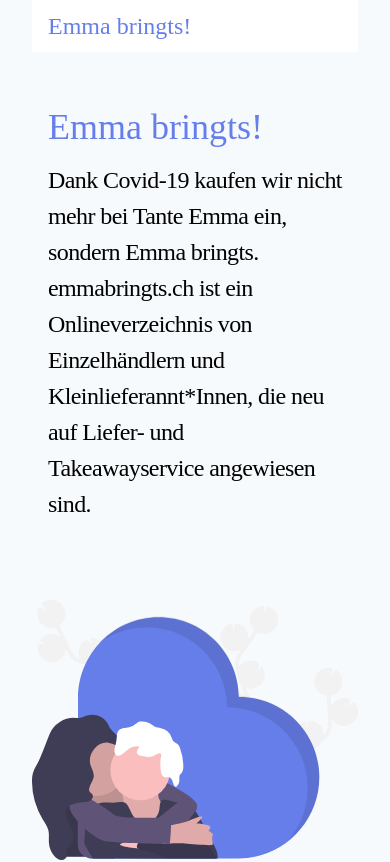
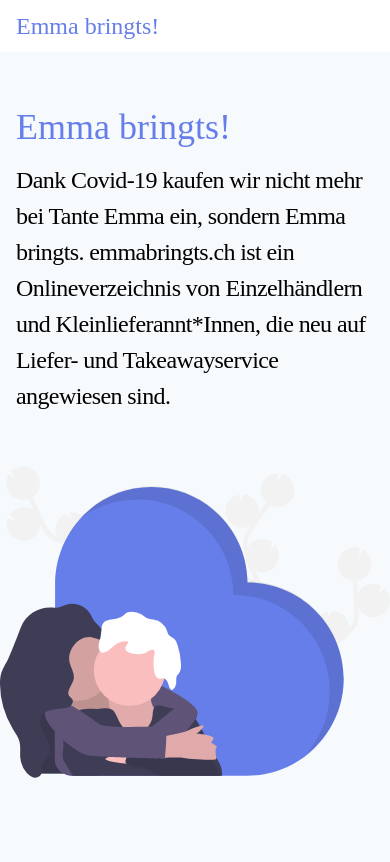
Before and after one commit to deniaz/emma-bringts, a Next.js app: page / in a window 390 px wide. Shown: the top 862 px of the page. Built offline with nearby package versions, Linux system fonts and the light colour scheme; no server answers.

Commit message:
Fix padding

```diff
--- a/src/layout/stacked.tsx
+++ b/src/layout/stacked.tsx
@@ -6,7 +6,7 @@ type Props = {
   children: ReactNode;
 };
 
-const styles = { container: 'bg-gray-100 box-border px-8 lg:px-0', main: 'py-8 max-w-screen-xl mx-auto box-border' };
+const styles = { container: 'bg-gray-100 box-border', main: 'py-8 max-w-screen-xl mx-auto box-border' };
 
 export const Stacked: FC<Props> = ({ children }) => (
   <div className={styles.container}>
--- a/src/pages/mitmachen.tsx
+++ b/src/pages/mitmachen.tsx
@@ -42,8 +42,9 @@ function reduce<S>(state: S, action: A): S {
 type Reducer<S> = (prevState: S, action: A) => S;
 
 const styles = {
+  container: 'px-4',
   title: 'text-xl font-sans mb-6 text-indigo-900',
-  form: 'w-1/2 mx-auto',
+  form: 'w-full lg:w-1/2 mx-auto',
   street: 'grid grid-cols-3 gap-4',
   zip: 'col-span-1',
   locality: 'col-span-2',
@@ -179,6 +180,7 @@ export default () => {
 
   return (
     <Stacked>
+      <div className={styles.container}>
         {status === 'success' && vendor !== null && (
           <div>
             <h3 className={styles.title}>Vielen Dank! Hier siehst du dein Angebot:</h3>
@@ -194,7 +196,12 @@ export default () => {
           <form className={styles.form} onSubmit={handleSubmit}>
             <h3 className={styles.title}>Über dein Unternehmen und Angebot</h3>
             <Input name="vendor" onChange={handleChange} label="Anbieter" value={form.vendor} type="text" />
-          <Textarea onChange={handleChange} name="description" label="Beschreibe deine Angebote" value={form.description} />
+            <Textarea
+              onChange={handleChange}
+              name="description"
+              label="Beschreibe deine Angebote"
+              value={form.description}
+            />
             <Selection
               onChange={handleListChange}
               label="Angebotskategorie"
@@ -293,6 +300,7 @@ export default () => {
             </Button>
           </form>
         )}
+      </div>
     </Stacked>
   );
 };
```
Lines whose indentation alone changed are shown as unchanged.
